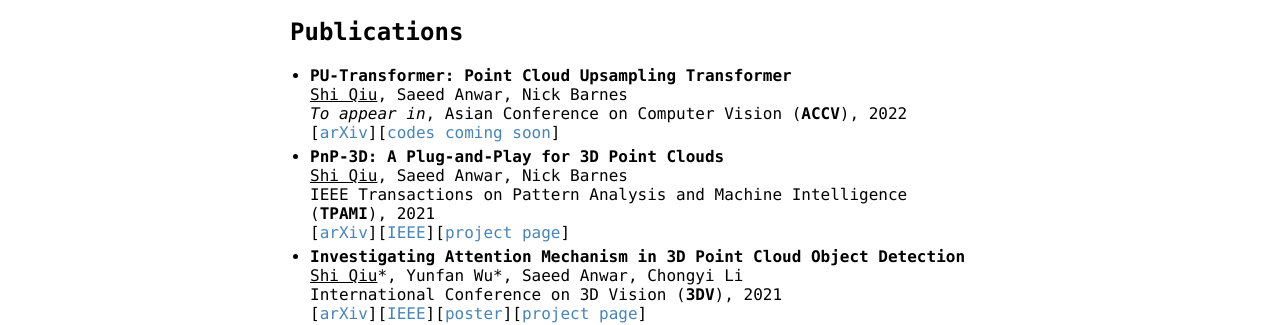
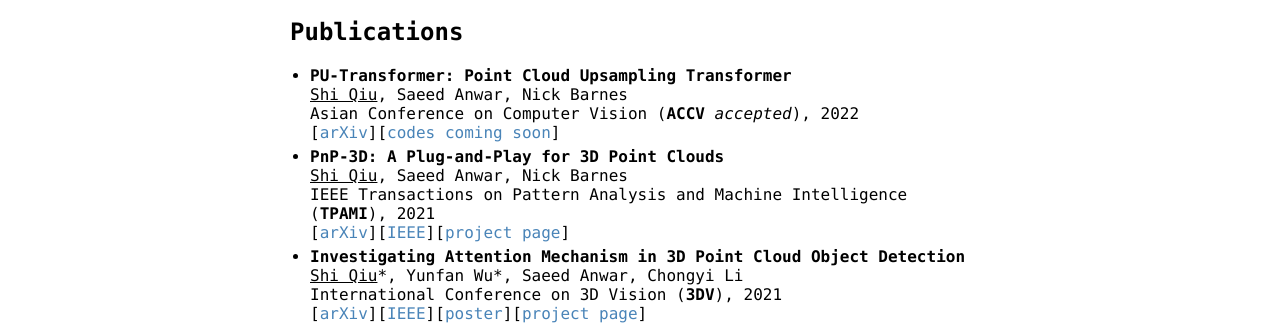
Before and after one commit to ShiQiu0419/ShiQiu0419.github.io, a Jekyll site: the page built from index.md, in a window 1280 px wide. Shown: the part 261-586 px from the top of the page. Built offline with Jekyll 4.4.1, drawn with Linux system fonts in a browser that asks for light colours; our own code applies the rules of GitHub Pages for plain Markdown files.

Commit message:
Update index.md

```diff
--- a/index.md
+++ b/index.md
@@ -10,7 +10,7 @@ Hi, I am Shi QIU (邱实), a PhD candidate at ANU College of Engineering & Compu
 ## Publications
 * **PU-Transformer: Point Cloud Upsampling Transformer**
 <ins>Shi Qiu</ins>, Saeed Anwar, Nick Barnes
-*To appear in*, Asian Conference on Computer Vision (**ACCV**), 2022
+Asian Conference on Computer Vision (**ACCV** *accepted*), 2022
 [[arXiv](https://arxiv.org/abs/2111.12242)][[codes coming soon](https://shiqiu0419.github.io/)]
 * **PnP-3D: A Plug-and-Play for 3D Point Clouds**
 <ins>Shi Qiu</ins>, Saeed Anwar, Nick Barnes
```
